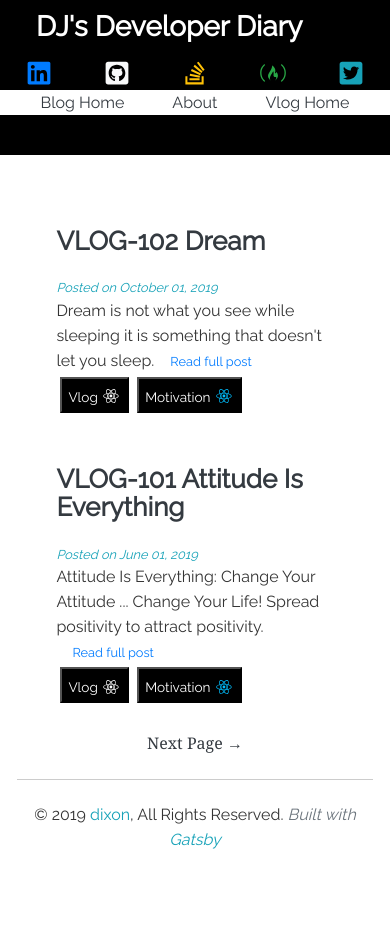
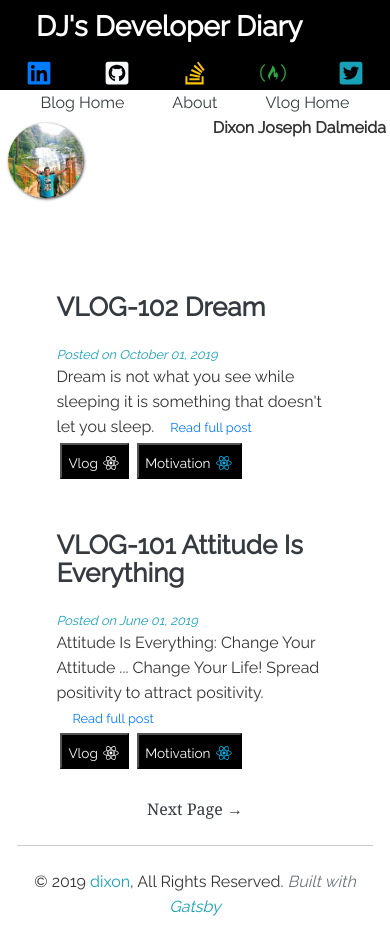
Before and after one commit to DixonDalmeida/dixon-personal-blog, a Gatsby site: page /vlog in a window 390 px wide. Before the commit the page ends 876 px from the top, so only its background shows below. Built offline with nearby package versions, Linux system fonts and the light colour scheme; Gatsby itself is replaced by a stand-in of ours.

Commit message:
Mobile formatting

```diff
--- a/src/components/header/MobileBio.js
+++ b/src/components/header/MobileBio.js
@@ -6,8 +6,11 @@ import dj from "../../images/dj.jpg"
 const MobileBio = (props) => {
 
     return (
-
-        <div class="d-flex p-2 bd-highlight">I'm a flexbox container!</div>
+        <div className="mobile-bio-main">
+            <img src={dj}  className="ml-2 mt-2" style={{ maxWidth: `75px`, maxHeight: `75px`, borderRadius: `50%`,boxShadow: `1px 1px 3px`}} alt="author-pic" />
+            <br/>
+            <h4 className="mr-1 mt-1">{props.author}</h4>
+        </div>
     )
 }
 
```
